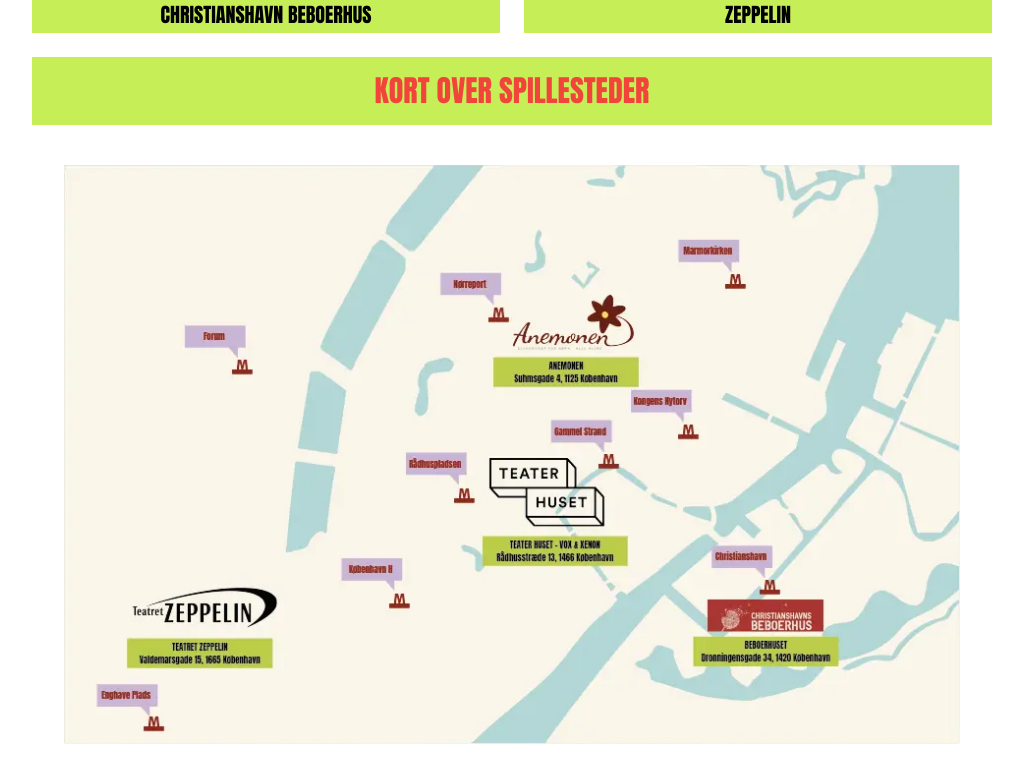
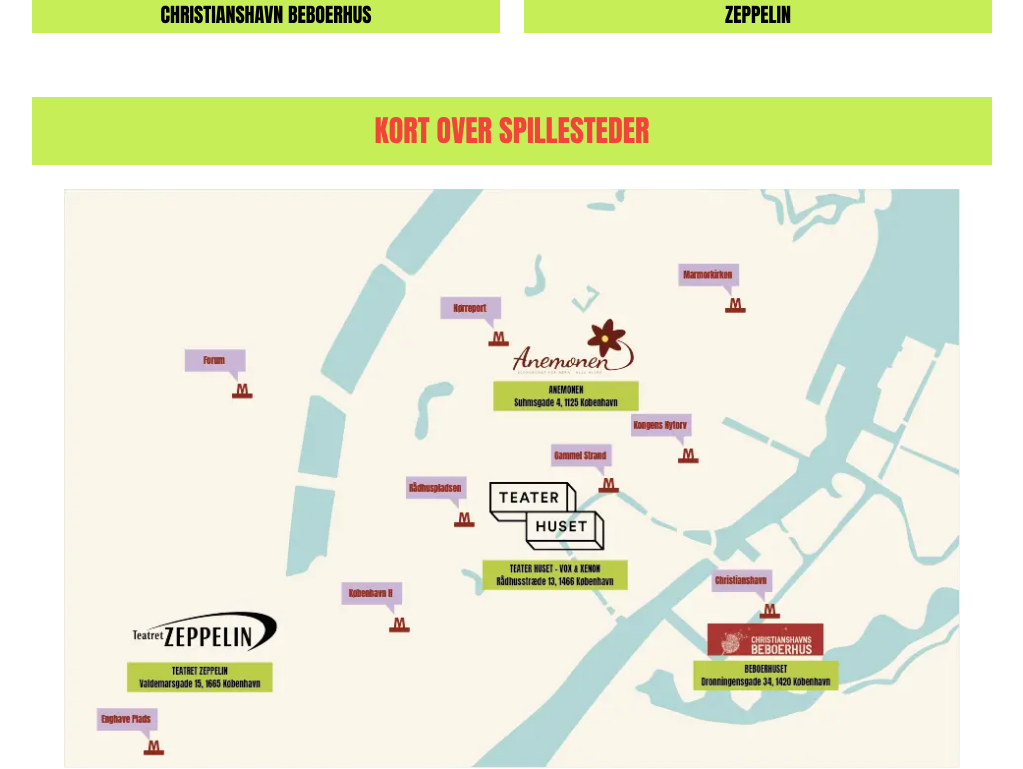
Before and after one commit to maja5099/vildskud, a website built with Parcel: page src/programside.html in a window 1280 px wide. Shown: the part 7303-8072 px from the top of the page, without its empty margins (128-1151 px from the left). Built offline with nearby package versions, Linux system fonts and the light colour scheme.

Commit message:
whit espace fix programside

```diff
--- a/src/programside.html
+++ b/src/programside.html
@@ -1271,8 +1271,8 @@
       </div>
     </section>
     <!--Kort start-->
-    <div class="mx-auto max-w-screen-lg sm:px-6 lg:px-8">
-      <div class="bg-green mb-10">
+    <div class="mx-auto max-w-screen-lg py-10 px-4 lg:px-8">
+      <div class="bg-green mb-6">
         <h3 class="text-red py-4 text-center">Kort over spillesteder</h3>
       </div>
       <div class="mx-auto mb-10 max-w-screen-lg sm:px-6 lg:px-8">
```
